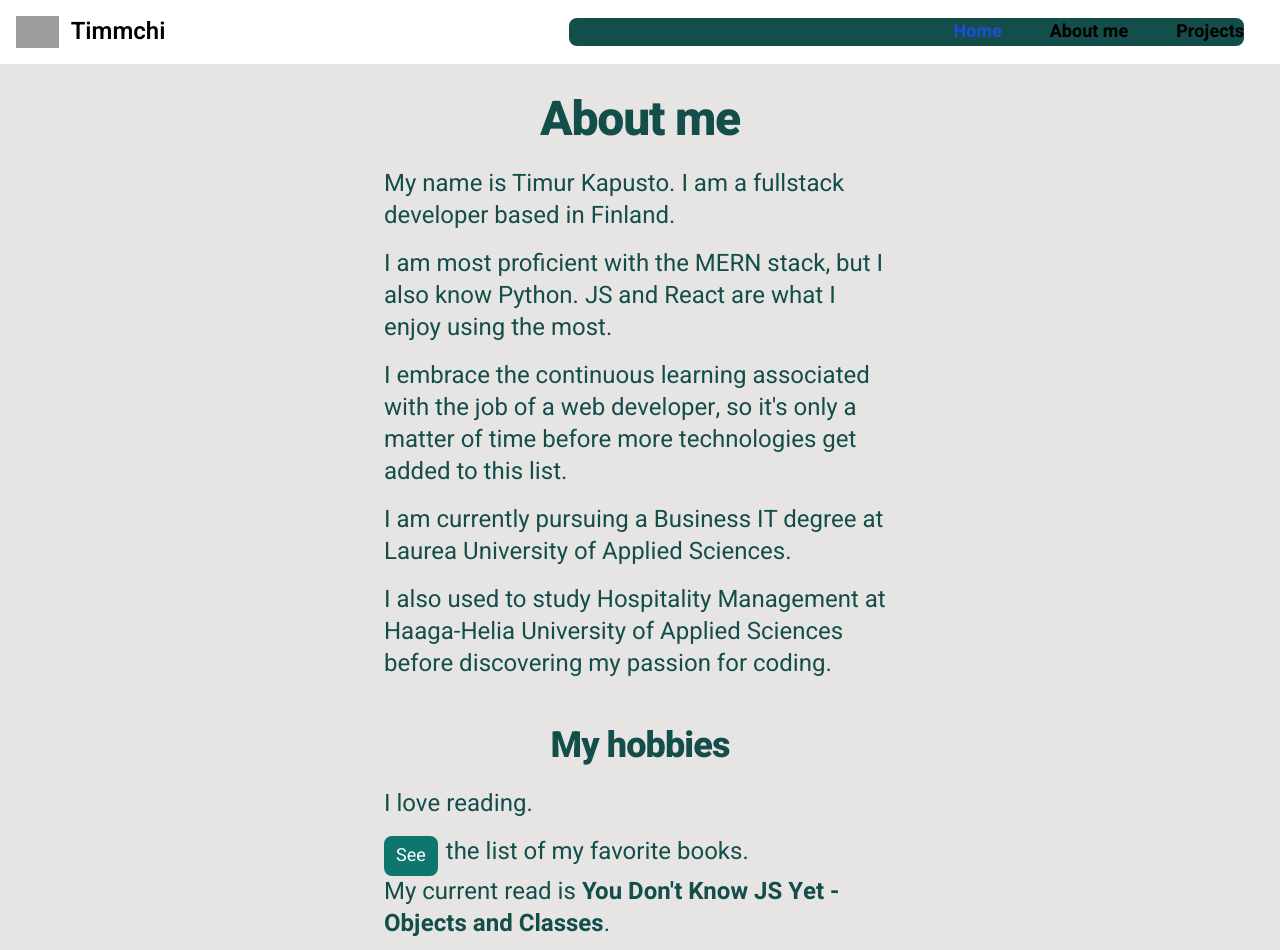
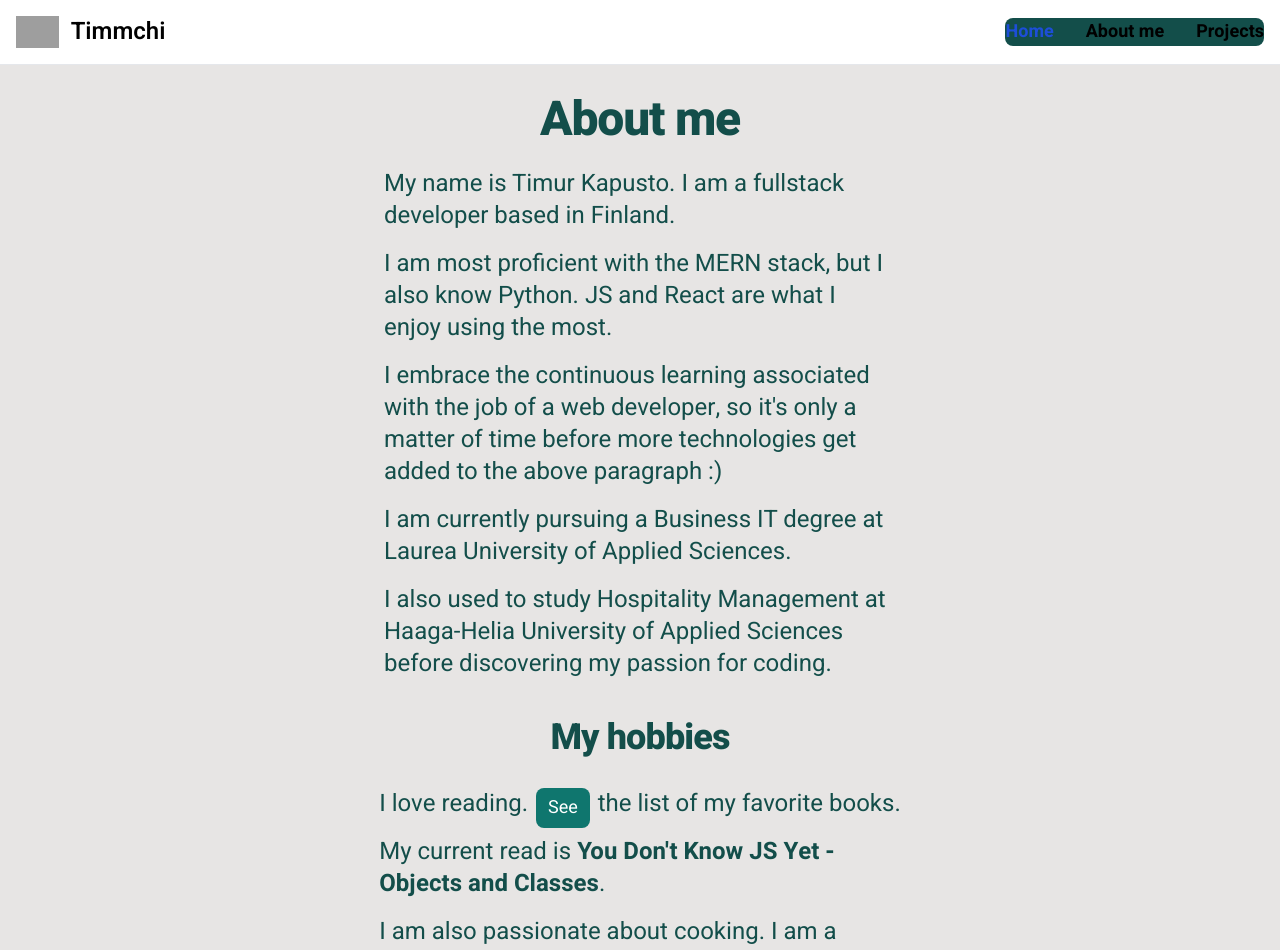
Before and after one commit to timmchi/timmchi.github.io, a React (Vite) app: page /about in a window 1280 px wide. Shown: the top 950 px of the page. Built offline with nearby package versions, Linux system fonts and the light colour scheme; grey boxes are pictures that could not be loaded.

Commit message:
navbar fix, book card

```diff
--- a/data/favoriteBooks.js
+++ b/data/favoriteBooks.js
@@ -3,30 +3,35 @@ export const books = [
         id: 1,
         author: 'F. M. Dostoyevsky',
         title: 'The Brothers Karamazov',
+        link: 'https://www.goodreads.com/book/show/4934.The_Brothers_Karamazov',
         image: 'https://encrypted-tbn0.gstatic.com/images?q=tbn:ANd9GcQx-j7TRghl9jpykKcP7QHZPz8dl0dk_Um49w&s'
     },
     {
         id: 2,
         author: 'L. N. Tolstoy',
         title: 'War and Peace',
+        link: 'https://www.goodreads.com/book/show/656.War_and_Peace',
         image: 'https://encrypted-tbn0.gstatic.com/images?q=tbn:ANd9GcQx-j7TRghl9jpykKcP7QHZPz8dl0dk_Um49w&s'
     },
     {
         id: 3,
         author: 'L. N. Tolstoy',
         title: 'Resurrection',
+        link: 'https://www.goodreads.com/book/show/42641.Resurrection',
         image: 'https://encrypted-tbn0.gstatic.com/images?q=tbn:ANd9GcQx-j7TRghl9jpykKcP7QHZPz8dl0dk_Um49w&s'
     },
     {
         id: 4,
         author: 'F. M. Dostoyevsky',
         title: 'Demons',
+        link: 'https://www.goodreads.com/book/show/5695.Demons',
         image: 'https://encrypted-tbn0.gstatic.com/images?q=tbn:ANd9GcQx-j7TRghl9jpykKcP7QHZPz8dl0dk_Um49w&s'
     },
     {
         id: 5,
         author: 'D. F. Wallace',
         title: 'Infinite Jest',
+        link: 'https://www.goodreads.com/book/show/6759.Infinite_Jest?from_search=true&from_srp=true&qid=5ekQz1SuRF&rank=1',
         image: 'https://encrypted-tbn0.gstatic.com/images?q=tbn:ANd9GcQx-j7TRghl9jpykKcP7QHZPz8dl0dk_Um49w&s'
     },
 
--- a/src/components/About.jsx
+++ b/src/components/About.jsx
@@ -11,16 +11,18 @@ const About = () => {
                     <p className="w-auto max-w-lg mb-4">My name is Timur Kapusto. I am a fullstack developer based in Finland.</p>
                     <p className="w-auto max-w-lg mb-4">I am most proficient with the MERN stack, but I also know Python. JS and React are what I enjoy using the most.</p>
                     <p className="w-auto max-w-lg mb-4">I embrace the continuous learning associated with the job of a web developer,
-                        so it's only a matter of time before more technologies get added to this list.</p>
+                        so it's only a matter of time before more technologies get added to the above paragraph :)</p>
                     <p className="w-auto max-w-lg mb-4">I am currently pursuing a Business IT degree at Laurea University of Applied Sciences.</p>
                     <p className="w-auto max-w-lg mb-4">I also used to study Hospitality Management at Haaga-Helia University of Applied Sciences before discovering my passion for coding.</p>
                 </div>
                 <div className="text-2xl mx-auto px-4">
                     <div>
-                        <h2 className="font-extrabold text-center text-4xl pt-8 pb-6 tracking-tight leading-none">My hobbies</h2>
-                            <p className="w-auto max-w-lg mb-4">I love reading.</p>
-                            <div className="flex gap-2"><BookListModal buttonText="See" /> <span>the list of my favorite books.</span></div>
-                        <p className="w-auto max-w-lg mb-4">My current read is <strong>You Don't Know JS Yet - Objects and Classes</strong>.</p>
+                        <h2 className="font-extrabold text-center text-4xl pt-6 pb-8 tracking-tight leading-none">My hobbies</h2>
+                            <div className="flex gap-2">
+                                <p className="w-auto max-w-lg mb-4">I love reading.</p>
+                                <div className="flex gap-2"><BookListModal buttonText="See" /> <span>the list of my favorite books.</span></div>
+                            </div>
+                        <p className="w-auto max-w-lg mb-4">My current read is <a href="https://github.com/getify/You-Dont-Know-JS/tree/2nd-ed/objects-classes" target="_blank"><strong>You Don't Know JS Yet - Objects and Classes</strong>.</a></p>
                     </div>
                     <div>
                         <p className="w-auto max-w-lg mb-4">I am also passionate about cooking. I am a trained chef and I used to work at restaurant Savoy, which is included in Micheline guide for Helsinki.</p>
--- a/src/components/BookCard.jsx
+++ b/src/components/BookCard.jsx
@@ -1,9 +1,11 @@
 const BookCard = ({ book }) => {
     return (
-        <div className="border border-white border-2 rounded-lg text-sm p-2">
-            <img src={book.image} alt={`${book.title} image`} />
-            <h4>{book.title}</h4>
-            <p>{book.author}</p>
+        <div className="border text-center border-white border-2 shadow-lg rounded-lg text-sm p-2 hover:scale-105 hover:cursor-pointer">
+            <a href={book.link} target="_blank">
+                <img className="mb-2 border-2 border-teal-700" src={book.image} alt={`${book.title} image`} />
+                <h4 className="font-bold">{book.title}</h4>
+                <p>{book.author}</p>
+            </a>
         </div>
     )
 }
--- a/src/components/BookListModal.jsx
+++ b/src/components/BookListModal.jsx
@@ -16,7 +16,7 @@ const BookListModal = ({ buttonText }) => {
             </button>
 
             <div className={`${!isOpen && 'hidden'} fixed backdrop-blur-sm overflow-y-auto overflow-x-hidden fixed inset-0 z-50 justify-center items-center w-full md:inset-0 h-[calc(100%-1rem)] max-h-full`} tabIndex="-1">
-                <div onClick={e => e.stopPropagation()} className="relative p-4 top-1/4 left-1/4 w-full max-w-3xl max-h-full">
+                <div onClick={e => e.stopPropagation()} className="relative p-4 top-1/4 left-1/4 w-full max-w-4xl max-h-full">
                     <div className="relative bg-teal-900 bg-opacity-95 rounded-lg shadow-lg">
                         <div className="flex items-center justify-between p-4 md:p-5 border-b rounded-t dark:border-slate-400">
                             <h3 className="text-xl font-semibold text-white">Favorite Books</h3>
--- a/src/components/Navbar.jsx
+++ b/src/components/Navbar.jsx
@@ -9,21 +9,19 @@ const NavBar = () => {
 
     return (
     <nav className="bg-white dark:bg-teal-900 fixed w-full z-20 top-0 start-0 border-b border-gray-200 dark:border-gray-600">
-        <div className="max-w-screen flex flex-wrap items-center justify-between mx-auto p-4">
-            <Link to="/" onClick={() => setActivePage('Home')} className="flex items-center space-x-3 rtl:space-x-reverse">
+        <div className="max-w-screen-xl flex flex-wrap items-center justify-between mx-auto p-4">
+            <Link to="/" onClick={() => setActivePage('Home')} className="flex items-center space-x-3">
                 <img src="https://avatars.githubusercontent.com/u/121810686?v=4" className="h-8" alt="Timmchi avatar" />
                 <span className="self-center text-2xl font-semibold whitespace-nowrap dark:text-white">Timmchi</span>
             </Link>
-            <div className="flex md:order-2 space-x-3 md:space-x-0 rtl:space-x-reverse">
             <button onClick={() => setOpen(!open)} type="button" className="inline-flex items-center p-2 w-10 h-10 justify-center text-sm text-indigo-500 rounded-lg md:hidden hover:bg-gray-100 focus:outline-none focus:ring-2 focus:ring-gray-200 dark:text-slate-200 dark:hover:bg-teal-700 dark:focus:ring-gray-600" aria-controls="navbar-sticky" aria-expanded={open}>
                 <span className="sr-only">Open main menu</span>
                 <svg className="w-5 h-5" aria-hidden="true" xmlns="http://www.w3.org/2000/svg" fill="none" viewBox="0 0 17 14">
                     <path stroke="currentColor" strokeLinecap="round" strokeLinejoin="round" strokeWidth="2" d="M1 1h15M1 7h15M1 13h15"/>
                 </svg>
             </button>
-            </div>
-            <div className={`${open ? 'block' : 'hidden'} w-full md:block md:w-auto`} id="navbar-default">
-                <ul className="font-bold text-lg flex flex-col p-4 md:p-0 mt-4 border-2 border-teal-700 rounded-lg bg-teal-900 md:flex-row md:space-x-12 rtl:space-x-reverse md:mt-0 md:border-0 md:ml-96 md:pl-96">
+            <div className={`${open ? 'block' : 'hidden'} w-full md:block md:w-auto`}>
+                <ul className="font-bold text-lg flex flex-col p-4 md:p-0 mt-4 border-2 border-teal-700 rounded-lg bg-teal-900 md:flex-row md:space-x-8 md:mt-0 md:border-0">
                     <NavLink to="/" title="Home" activePage={activePage} handleActive={() => setActivePage('Home')} />
                     <NavLink to="/about" title="About me" activePage={activePage} handleActive={() => setActivePage('About me')} />
                     <NavLink to="/projects" title="Projects" activePage={activePage} handleActive={() => setActivePage('Projects')} />
--- a/src/components/Projects.jsx
+++ b/src/components/Projects.jsx
@@ -1,7 +1,16 @@
+import { projects } from "../../data/projectData"
+import ProjectCard from "./ProjectCard"
+import Header from "./Header"
+
 const Projects = () => {
     return (
-        <div>
-            <h1>Projects page</h1>
+        <div className="mt-20">
+            <Header text="Projects" />
+            <ul role="list" className="flex flex-col items-center justify-center">
+                {projects.map((project) => <li key={project.id}>
+                    <ProjectCard project={project} />
+                </li>)}
+            </ul>
         </div>
     )
 }
--- a/src/components/SkillCard.jsx
+++ b/src/components/SkillCard.jsx
@@ -2,7 +2,7 @@ const IMAGE_PLACEHOLDER = 'https://pbs.twimg.com/profile_images/1534365794074755
 
 const SkillCard = ({ skill }) => {
     return (
-        <li className="flex items-center text-white font-bold bg-teal-700 w-2/3 lg:w-72 mx-4 mb-2 rounded shadow-lg">
+        <li className="flex items-center text-white font-bold bg-teal-700 w-2/3 lg:w-72 mx-4 mb-2 rounded shadow-lg hover:scale-105">
             <img src={IMAGE_PLACEHOLDER} alt="skill logo" width="70" height="70" />
             <p className="text-2xl flex-grow text-center">{skill.name}</p>
         </li>
```
Lines whose indentation alone changed are shown as unchanged.
